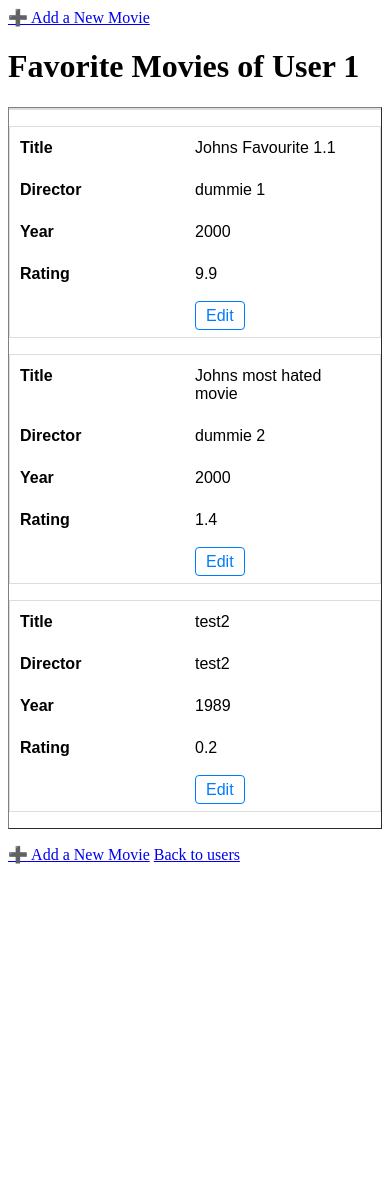
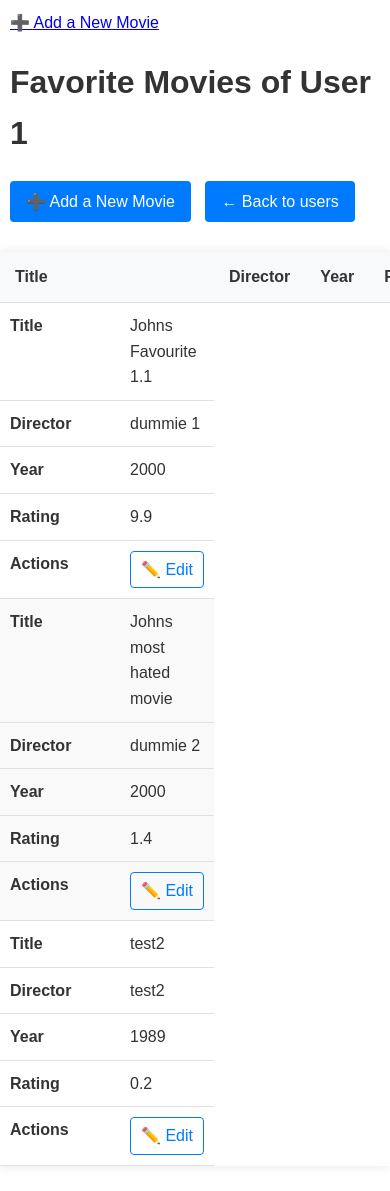
Before and after one commit to Martha-KW/movieweb_app, a Flask app: page /user/1 in a window 390 px wide. Before the commit the page ends 864 px from the top, so only its background shows below. Run offline with Flask 3, Linux system fonts and the light colour scheme.

Commit message:
layout and desing optimized, flash messages for updating

```diff
--- a/app.py
+++ b/app.py
@@ -1,9 +1,18 @@
 from flask import Flask, flash, render_template, redirect, url_for, request
+from data_manager.sqlite_data_manager import SQLiteDataManager
+from dotenv import load_dotenv
+import os
 
-from data_manager.sqlite_data_manager import SQLiteDataManager
+
 
 app = Flask(__name__)
+
 data_manager = SQLiteDataManager()
+
+load_dotenv()  # Lädt die .env-Datei
+app.secret_key = os.getenv('SECRET_KEY')
+if not app.secret_key:
+    app.secret_key = 'fallback-key-für-development'
 
 @app.route("/")
 def index():
@@ -63,20 +72,19 @@ def update_movie(user_id, movie_id):
 
         success = data_manager.update_user_movie(movie_id, updated_data)
         if not success:
-            flash("Movie not found!", "error")
+            flash("Movie not found!", "error")  # Roter Alert
         else:
-            flash("Movie updated successfully!", "success")
+            flash("Movie updated successfully!", "success")  # Grüner Alert
 
         return redirect(url_for('user_movies', user_id=user_id))
 
     # GET-Request: Formular mit aktuellen Daten anzeigen
     movie = data_manager.get_movie_by_id(movie_id)
     if not movie:
-        flash("Movie not found!", "error")
+        flash("Movie not found!", "error")  # Roter Alert
         return redirect(url_for('user_movies', user_id=user_id))
 
     return render_template('edit_movie.html', user_id=user_id, movie=movie)
 
-
 if __name__ == "__main__":
     app.run(debug=True)
--- a/static/styles.css
+++ b/static/styles.css
@@ -1,33 +1,102 @@
-/* Grundlegendes Tabellen-Design */
+/* ========== GLOBAL STYLES ========== */
+body {
+  font-family: Arial, sans-serif;
+  line-height: 1.6;
+  margin: 0;
+  padding: 20px;
+  color: #333;
+}
+
+/* ========== FLASH MESSAGES ========== */
+.flash-container {
+  max-width: 1200px;
+  margin: 0 auto 20px auto;
+  padding: 0 15px;
+}
+
+.flash-message {
+  padding: 15px;
+  margin: 10px 0;
+  border-radius: 5px;
+  font-weight: bold;
+  text-align: center;
+}
+
+.flash-success {
+  background-color: #d4edda;
+  color: #155724;
+  border: 1px solid #c3e6cb;
+}
+
+.flash-error {
+  background-color: #f8d7da;
+  color: #721c24;
+  border: 1px solid #f5c6cb;
+}
+
+/* ========== TABLE STYLES ========== */
+.table-container {
+  overflow-x: auto;
+  margin: 20px 0;
+  max-width: 1200px;
+  margin-left: auto;
+  margin-right: auto;
+  box-shadow: 0 0 10px rgba(0,0,0,0.1);
+}
+
 table {
   width: 100%;
-  border-collapse: collapse;  /* Keine doppelten Rahmen */
-  margin: 1rem 0;
-  font-family: Arial, sans-serif;
+  border-collapse: collapse;
+  min-width: 600px;
 }
 
 th, td {
   padding: 12px 15px;
   text-align: left;
-  border-bottom: 1px solid #ddd;  /* Nur untere Linie für Zeilen */
+  border-bottom: 1px solid #e0e0e0;
 }
 
 th {
-  background-color: #f2f2f2;  /* Hellgrauer Header */
-  font-weight: bold;
+  background-color: #f8f9fa;
+  font-weight: 600;
+  color: #333;
+  position: sticky;
+  top: 0;
+}
+
+/* Zebra-Striping */
+tr:nth-child(even) {
+  background-color: #f9f9f9;
 }
 
 tr:hover {
-  background-color: #f5f5f5;  /* Hover-Effekt für Zeilen */
+  background-color: #f1f1f1;
 }
 
-/* Actions-Spalte schmaler halten */
-td:last-child {
-  width: 100px;
+/* Actions-Spalte */
+.actions {
+  white-space: nowrap;
+  width: 120px;
 }
 
-/* Edit-Button stylen */
-a.edit-btn {
+/* ========== BUTTON STYLES ========== */
+.btn {
+  display: inline-block;
+  padding: 8px 16px;
+  background-color: #007bff;
+  color: white;
+  text-decoration: none;
+  border-radius: 4px;
+  margin-right: 10px;
+  margin-bottom: 15px;
+  transition: all 0.3s;
+}
+
+.btn:hover {
+  background-color: #0069d9;
+}
+
+.edit-btn {
   color: #007bff;
   text-decoration: none;
   padding: 5px 10px;
@@ -36,37 +105,45 @@ a.edit-btn {
   transition: all 0.3s;
 }
 
-a.edit-btn:hover {
+.edit-btn:hover {
   background-color: #007bff;
   color: white;
 }
 
+/* ========== MOBILE STYLES ========== */
 @media (max-width: 768px) {
-  table, thead, tbody, th, td, tr {
-    display: block;  /* Tabelle wird zu Blöcken */
+  body {
+    padding: 10px;
   }
 
-  th {
-    position: absolute;
-    top: -9999px;
-    left: -9999px;
+  .table-container {
+    margin: 15px -10px;
+    width: calc(100% + 20px);
   }
 
-  tr {
-    margin-bottom: 1rem;
-    border: 1px solid #ddd;
+  table {
+    min-width: 100%;
   }
 
+  /* Zeigt data-label als "inline-header" an */
   td {
-    border: none;
-    position: relative;
-    padding-left: 50%;
+    display: flex;
+    padding: 10px;
   }
 
-  td:before {
-    position: absolute;
-    left: 10px;
-    content: attr(data-label);  /* Nutze data-label für Mobile-Header */
+  td::before {
+    content: attr(data-label);
     font-weight: bold;
+    width: 120px;
+    flex-shrink: 0;
+  }
+
+  .actions {
+    width: auto;
+  }
+
+  .flash-message {
+    padding: 10px;
+    margin: 8px 0;
   }
 }
--- a/templates/base.html
+++ b/templates/base.html
@@ -1,2 +1,24 @@
-{% block content %}
-{% endblock %}
+<!DOCTYPE html>
+<html lang="en">
+<head>
+    <meta charset="UTF-8">
+    <meta name="viewport" content="width=device-width, initial-scale=1.0">
+    <title>Movie Database</title>
+    <link rel="stylesheet" href="{{ url_for('static', filename='styles.css') }}">
+</head>
+<body>
+    <div class="flash-container">
+        {% with messages = get_flashed_messages(with_categories=true) %}
+            {% if messages %}
+                {% for category, message in messages %}
+                    <div class="flash-message flash-{{ category }}">
+                        {{ message }}
+                    </div>
+                {% endfor %}
+            {% endif %}
+        {% endwith %}
+    </div>
+
+    {% block content %}{% endblock %}
+</body>
+</html>
--- a/templates/movie_list.html
+++ b/templates/movie_list.html
@@ -1,3 +1,4 @@
+
 <!DOCTYPE html>
 <html lang="en">
 <head>
@@ -15,33 +16,38 @@
 
 {% block content %}
   <h1>Favorite Movies of User {{ user_id }}</h1>
-  <table border="1">
+
+  <div class="table-controls">
+    <a href="{{ url_for('add_movie', user_id=user_id) }}" class="btn">➕ Add a New Movie</a>
+    <a href="/" class="btn">← Back to users</a>
+  </div>
+
+  <div class="table-container">
+    <table>
       <thead>
         <tr>
           <th>Title</th>
           <th>Director</th>
           <th>Year</th>
           <th>Rating</th>
-      <th>Actions</th>  <!-- Neue Spalte für Buttons -->
+          <th class="actions">Actions</th>
         </tr>
       </thead>
       <tbody>
         {% for movie in movies %}
           <tr>
             <td data-label="Title">{{ movie.title }}</td>
-        <td data-label="Director">{{ movie.director }}</td>
-        <td data-label="Year">{{ movie.year }}</td>
-        <td data-label="Rating">{{ movie.rating }}</td>
-        <td>
-  <a href="{{ url_for('update_movie', user_id=user_id, movie_id=movie.id) }}" class="edit-btn">Edit</a>
+            <td data-label="Director">{{ movie.director or '-' }}</td>
+            <td data-label="Year">{{ movie.year or '-' }}</td>
+            <td data-label="Rating">{{ "%.1f"|format(movie.rating) if movie.rating else '-' }}</td>
+            <td data-label="Actions" class="actions">
+              <a href="{{ url_for('update_movie', user_id=user_id, movie_id=movie.id) }}" class="edit-btn">✏️ Edit</a>
             </td>
           </tr>
         {% endfor %}
       </tbody>
     </table>
-<!-- inserts a new movie for the user to the database -->
-<a href="{{ url_for('add_movie', user_id=user_id) }}">➕ Add a New Movie</a>
-  <a href="/">Back to users</a>
+  </div>
 {% endblock %}
 
 
```
Also changed, not shown: data/movies.db, 1 other file. Lines whose indentation alone changed are shown as unchanged.
